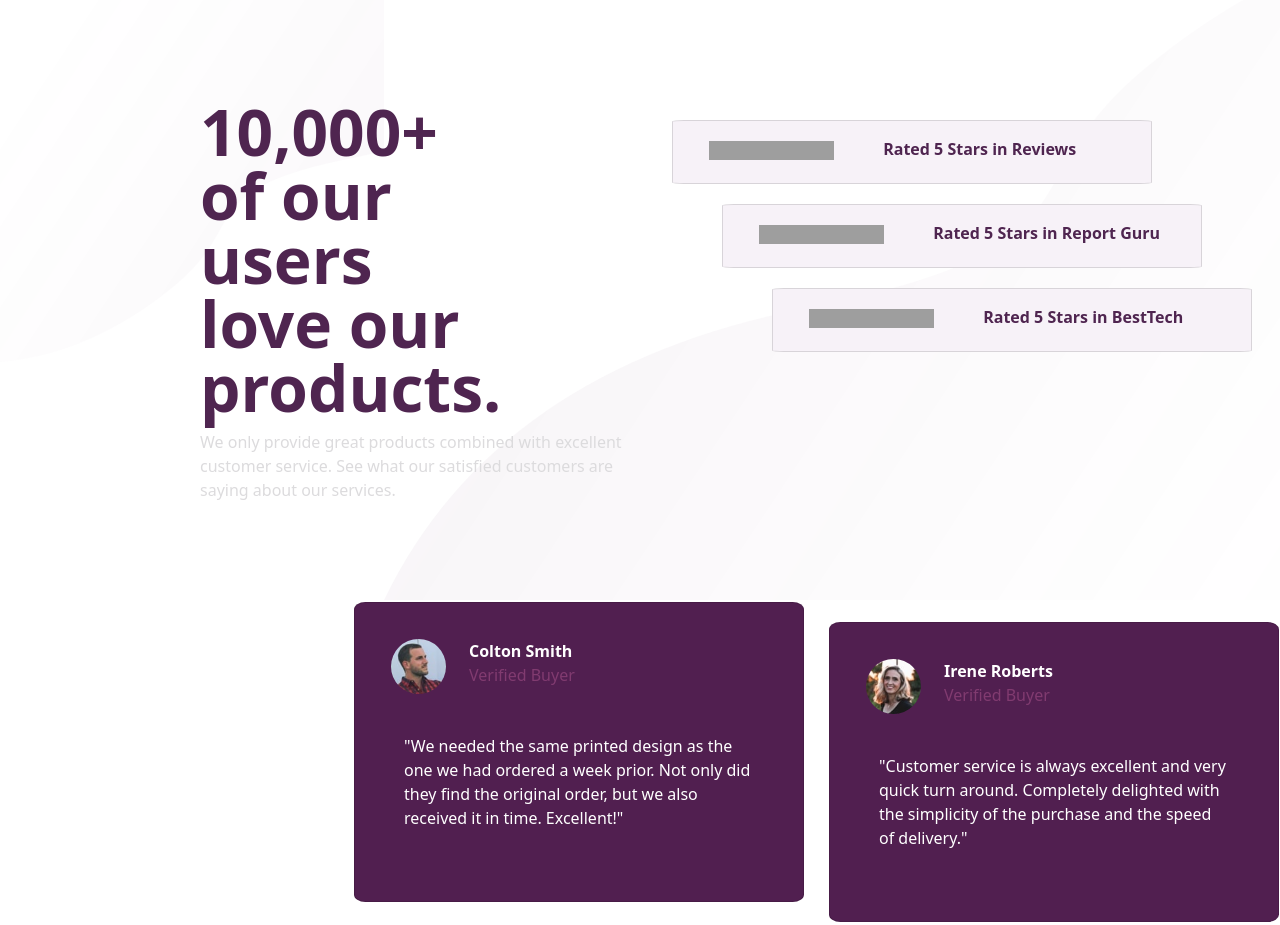
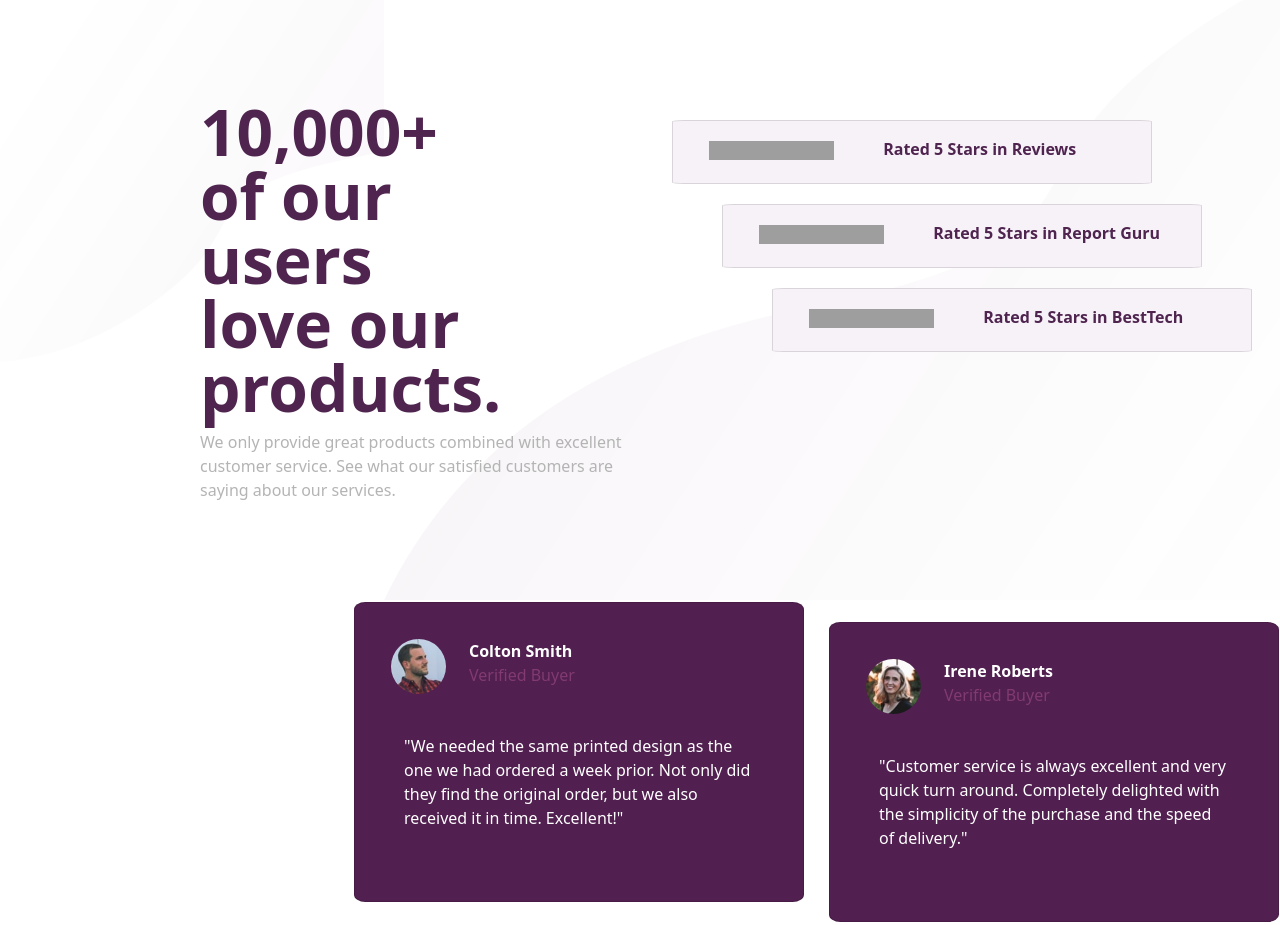
Before and after one commit to jaste111/Frontend-Mentor-Social-proof-section, a plain HTML site: page index.html in a window 1280 px wide. Shown: the top 925 px of the page. Drawn offline with nearby package versions, Linux system fonts and the light colour scheme; grey boxes are pictures that could not be loaded.

Commit message:
Adjust font color for productt text

```diff
--- a/styles/styles.css
+++ b/styles/styles.css
@@ -25,7 +25,7 @@
   }
 
   .product-text {
-    color: #dcdbdd;
+    color: #b4b4b4;
     font-weight: 500;
     width: 450px;
     margin: 10px 200px 100px;
```
